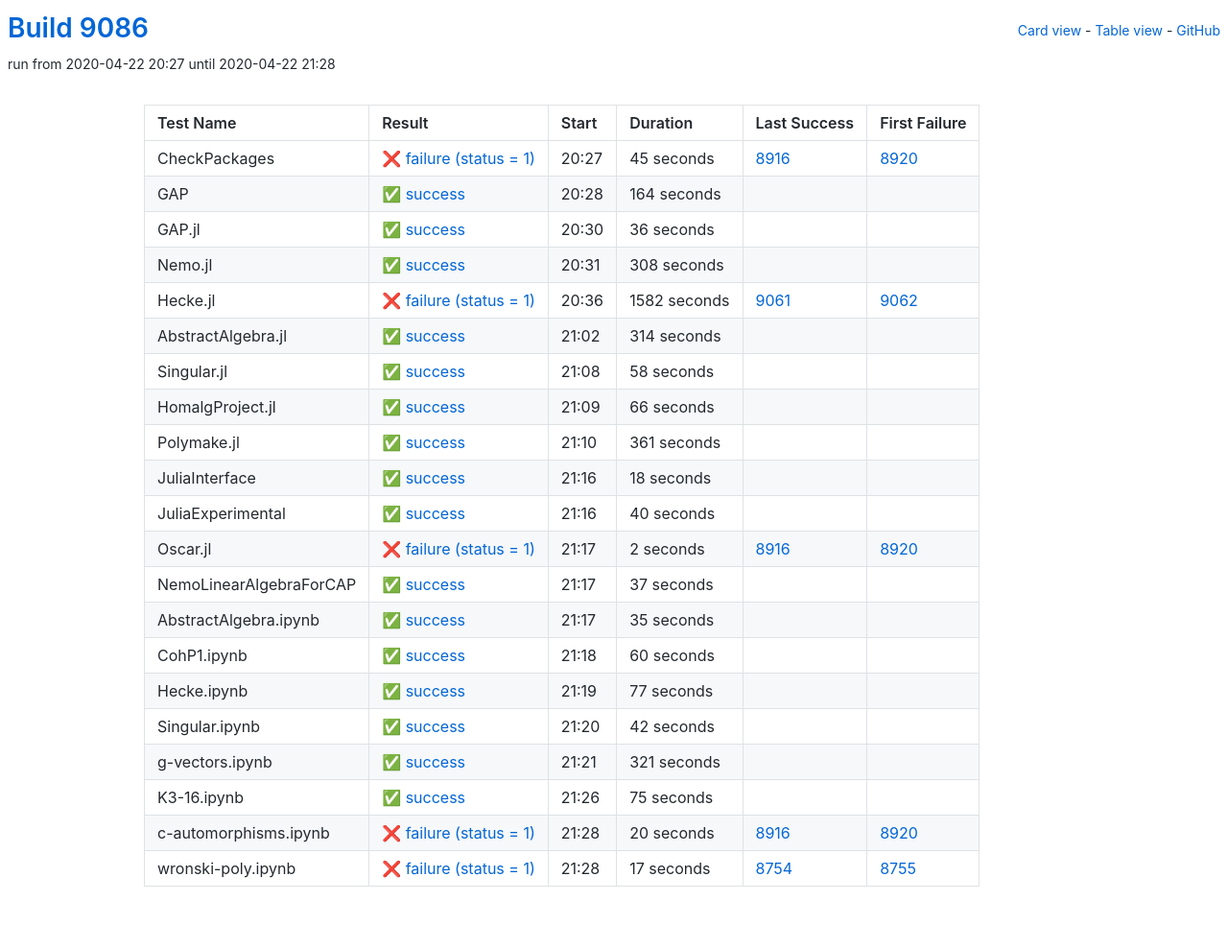
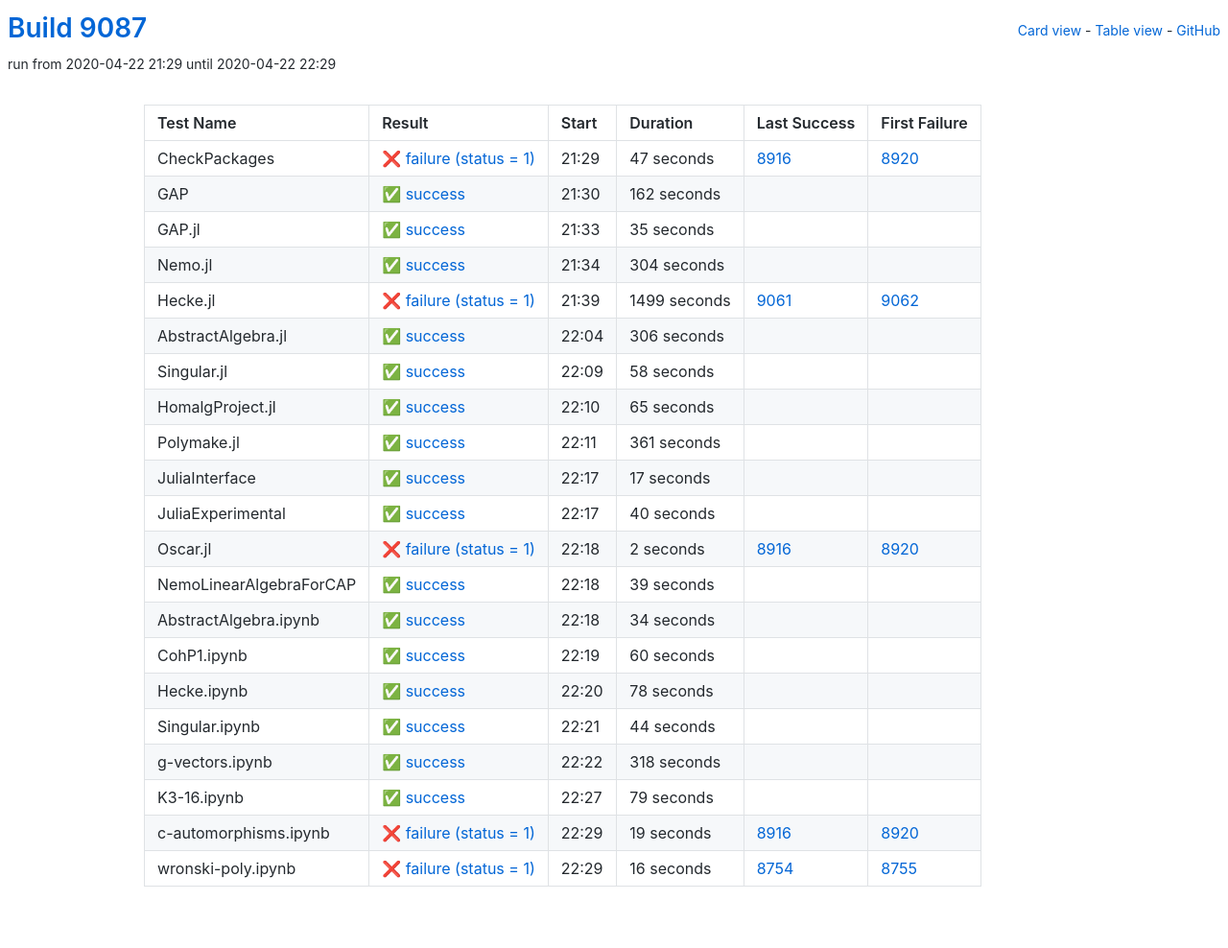
Before and after one commit to oscar-system/oscar-ci-status, a Jekyll site: the page built from table.html, in a window 1280 px wide. Shown: the whole page at 96% size. Built offline with Jekyll 4.4.1, drawn with Linux system fonts in a browser that asks for light colours.

Commit message:
Build 9087

```diff
--- a/_data/ci.yml
+++ b/_data/ci.yml
@@ -1,71 +1,71 @@
-build: 9086
-build_url: https://oscarci.mathematik.uni-kl.de/job/oscar/9086/
+build: 9087
+build_url: https://oscarci.mathematik.uni-kl.de/job/oscar/9087/
 job: oscar
 tests:
-- duration: 45
+- duration: 47
   exitcode: 1
   first_failure: 8920
   first_failure_url: https://oscarci.mathematik.uni-kl.de/job/oscar/8920/
   last_success: 8916
   last_success_url: https://oscarci.mathematik.uni-kl.de/job/oscar/8916/
-  log: https://oscarci.mathematik.uni-kl.de/job/oscar/9086/artifact/logs/build-9086/CheckPackages.log
+  log: https://oscarci.mathematik.uni-kl.de/job/oscar/9087/artifact/logs/build-9087/CheckPackages.log
   name: CheckPackages
-  start: 2020-04-22 20:27
+  start: 2020-04-22 21:29
   status: failure
   success: false
-- duration: 164
+- duration: 162
   exitcode: 0
   first_failure: false
   first_failure_url: null
   last_success: false
   last_success_url: null
-  log: https://oscarci.mathematik.uni-kl.de/job/oscar/9086/artifact/logs/build-9086/GAP.log
+  log: https://oscarci.mathematik.uni-kl.de/job/oscar/9087/artifact/logs/build-9087/GAP.log
   name: GAP
-  start: 2020-04-22 20:28
+  start: 2020-04-22 21:30
   status: success
   success: true
-- duration: 36
+- duration: 35
   exitcode: 0
   first_failure: false
   first_failure_url: null
   last_success: false
   last_success_url: null
-  log: https://oscarci.mathematik.uni-kl.de/job/oscar/9086/artifact/logs/build-9086/GAP.jl.log
+  log: https://oscarci.mathematik.uni-kl.de/job/oscar/9087/artifact/logs/build-9087/GAP.jl.log
   name: GAP.jl
-  start: 2020-04-22 20:30
+  start: 2020-04-22 21:33
   status: success
   success: true
-- duration: 308
+- duration: 304
   exitcode: 0
   first_failure: false
   first_failure_url: null
   last_success: false
   last_success_url: null
-  log: https://oscarci.mathematik.uni-kl.de/job/oscar/9086/artifact/logs/build-9086/Nemo.jl.log
+  log: https://oscarci.mathematik.uni-kl.de/job/oscar/9087/artifact/logs/build-9087/Nemo.jl.log
   name: Nemo.jl
-  start: 2020-04-22 20:31
+  start: 2020-04-22 21:34
   status: success
   success: true
-- duration: 1582
+- duration: 1499
   exitcode: 1
   first_failure: 9062
   first_failure_url: https://oscarci.mathematik.uni-kl.de/job/oscar/9062/
   last_success: 9061
   last_success_url: https://oscarci.mathematik.uni-kl.de/job/oscar/9061/
-  log: https://oscarci.mathematik.uni-kl.de/job/oscar/9086/artifact/logs/build-9086/Hecke.jl.log
+  log: https://oscarci.mathematik.uni-kl.de/job/oscar/9087/artifact/logs/build-9087/Hecke.jl.log
   name: Hecke.jl
-  start: 2020-04-22 20:36
+  start: 2020-04-22 21:39
   status: failure
   success: false
-- duration: 314
+- duration: 306
   exitcode: 0
   first_failure: false
   first_failure_url: null
   last_success: false
   last_success_url: null
-  log: https://oscarci.mathematik.uni-kl.de/job/oscar/9086/artifact/logs/build-9086/AbstractAlgebra.jl.log
+  log: https://oscarci.mathematik.uni-kl.de/job/oscar/9087/artifact/logs/build-9087/AbstractAlgebra.jl.log
   name: AbstractAlgebra.jl
-  start: 2020-04-22 21:02
+  start: 2020-04-22 22:04
   status: success
   success: true
 - duration: 58
@@ -74,20 +74,20 @@ tests:
   first_failure_url: null
   last_success: false
   last_success_url: null
-  log: https://oscarci.mathematik.uni-kl.de/job/oscar/9086/artifact/logs/build-9086/Singular.jl.log
+  log: https://oscarci.mathematik.uni-kl.de/job/oscar/9087/artifact/logs/build-9087/Singular.jl.log
   name: Singular.jl
-  start: 2020-04-22 21:08
+  start: 2020-04-22 22:09
   status: success
   success: true
-- duration: 66
+- duration: 65
   exitcode: 0
   first_failure: false
   first_failure_url: null
   last_success: false
   last_success_url: null
-  log: https://oscarci.mathematik.uni-kl.de/job/oscar/9086/artifact/logs/build-9086/HomalgProject.jl.log
+  log: https://oscarci.mathematik.uni-kl.de/job/oscar/9087/artifact/logs/build-9087/HomalgProject.jl.log
   name: HomalgProject.jl
-  start: 2020-04-22 21:09
+  start: 2020-04-22 22:10
   status: success
   success: true
 - duration: 361
@@ -96,20 +96,20 @@ tests:
   first_failure_url: null
   last_success: false
   last_success_url: null
-  log: https://oscarci.mathematik.uni-kl.de/job/oscar/9086/artifact/logs/build-9086/Polymake.jl.log
+  log: https://oscarci.mathematik.uni-kl.de/job/oscar/9087/artifact/logs/build-9087/Polymake.jl.log
   name: Polymake.jl
-  start: 2020-04-22 21:10
+  start: 2020-04-22 22:11
   status: success
   success: true
-- duration: 18
+- duration: 17
   exitcode: 0
   first_failure: false
   first_failure_url: null
   last_success: false
   last_success_url: null
-  log: https://oscarci.mathematik.uni-kl.de/job/oscar/9086/artifact/logs/build-9086/JuliaInterface.log
+  log: https://oscarci.mathematik.uni-kl.de/job/oscar/9087/artifact/logs/build-9087/JuliaInterface.log
   name: JuliaInterface
-  start: 2020-04-22 21:16
+  start: 2020-04-22 22:17
   status: success
   success: true
 - duration: 40
@@ -118,9 +118,9 @@ tests:
   first_failure_url: null
   last_success: false
   last_success_url: null
-  log: https://oscarci.mathematik.uni-kl.de/job/oscar/9086/artifact/logs/build-9086/JuliaExperimental.log
+  log: https://oscarci.mathematik.uni-kl.de/job/oscar/9087/artifact/logs/build-9087/JuliaExperimental.log
   name: JuliaExperimental
-  start: 2020-04-22 21:16
+  start: 2020-04-22 22:17
   status: success
   success: true
 - duration: 2
@@ -129,31 +129,31 @@ tests:
   first_failure_url: https://oscarci.mathematik.uni-kl.de/job/oscar/8920/
   last_success: 8916
   last_success_url: https://oscarci.mathematik.uni-kl.de/job/oscar/8916/
-  log: https://oscarci.mathematik.uni-kl.de/job/oscar/9086/artifact/logs/build-9086/Oscar.jl.log
+  log: https://oscarci.mathematik.uni-kl.de/job/oscar/9087/artifact/logs/build-9087/Oscar.jl.log
   name: Oscar.jl
-  start: 2020-04-22 21:17
+  start: 2020-04-22 22:18
   status: failure
   success: false
-- duration: 37
+- duration: 39
   exitcode: 0
   first_failure: false
   first_failure_url: null
   last_success: false
   last_success_url: null
-  log: https://oscarci.mathematik.uni-kl.de/job/oscar/9086/artifact/logs/build-9086/NemoLinearAlgebraForCAP.log
+  log: https://oscarci.mathematik.uni-kl.de/job/oscar/9087/artifact/logs/build-9087/NemoLinearAlgebraForCAP.log
   name: NemoLinearAlgebraForCAP
-  start: 2020-04-22 21:17
+  start: 2020-04-22 22:18
   status: success
   success: true
-- duration: 35
+- duration: 34
   exitcode: 0
   first_failure: false
   first_failure_url: null
   last_success: false
   last_success_url: null
-  log: https://oscarci.mathematik.uni-kl.de/job/oscar/9086/artifact/logs/build-9086/AbstractAlgebra.ipynb.log
+  log: https://oscarci.mathematik.uni-kl.de/job/oscar/9087/artifact/logs/build-9087/AbstractAlgebra.ipynb.log
   name: AbstractAlgebra.ipynb
-  start: 2020-04-22 21:17
+  start: 2020-04-22 22:18
   status: success
   success: true
 - duration: 60
@@ -162,74 +162,74 @@ tests:
   first_failure_url: null
   last_success: false
   last_success_url: null
-  log: https://oscarci.mathematik.uni-kl.de/job/oscar/9086/artifact/logs/build-9086/CohP1.ipynb.log
+  log: https://oscarci.mathematik.uni-kl.de/job/oscar/9087/artifact/logs/build-9087/CohP1.ipynb.log
   name: CohP1.ipynb
-  start: 2020-04-22 21:18
+  start: 2020-04-22 22:19
   status: success
   success: true
-- duration: 77
+- duration: 78
   exitcode: 0
   first_failure: false
   first_failure_url: null
   last_success: false
   last_success_url: null
-  log: https://oscarci.mathematik.uni-kl.de/job/oscar/9086/artifact/logs/build-9086/Hecke.ipynb.log
+  log: https://oscarci.mathematik.uni-kl.de/job/oscar/9087/artifact/logs/build-9087/Hecke.ipynb.log
   name: Hecke.ipynb
-  start: 2020-04-22 21:19
+  start: 2020-04-22 22:20
   status: success
   success: true
-- duration: 42
+- duration: 44
   exitcode: 0
   first_failure: false
   first_failure_url: null
   last_success: false
   last_success_url: null
-  log: https://oscarci.mathematik.uni-kl.de/job/oscar/9086/artifact/logs/build-9086/Singular.ipynb.log
+  log: https://oscarci.mathematik.uni-kl.de/job/oscar/9087/artifact/logs/build-9087/Singular.ipynb.log
   name: Singular.ipynb
-  start: 2020-04-22 21:20
+  start: 2020-04-22 22:21
   status: success
   success: true
-- duration: 321
+- duration: 318
   exitcode: 0
   first_failure: false
   first_failure_url: null
   last_success: false
   last_success_url: null
-  log: https://oscarci.mathematik.uni-kl.de/job/oscar/9086/artifact/logs/build-9086/g-vectors.ipynb.log
+  log: https://oscarci.mathematik.uni-kl.de/job/oscar/9087/artifact/logs/build-9087/g-vectors.ipynb.log
   name: g-vectors.ipynb
-  start: 2020-04-22 21:21
+  start: 2020-04-22 22:22
   status: success
   success: true
-- duration: 75
+- duration: 79
   exitcode: 0
   first_failure: false
   first_failure_url: null
   last_success: false
   last_success_url: null
-  log: https://oscarci.mathematik.uni-kl.de/job/oscar/9086/artifact/logs/build-9086/K3-16.ipynb.log
+  log: https://oscarci.mathematik.uni-kl.de/job/oscar/9087/artifact/logs/build-9087/K3-16.ipynb.log
   name: K3-16.ipynb
-  start: 2020-04-22 21:26
+  start: 2020-04-22 22:27
   status: success
   success: true
-- duration: 20
+- duration: 19
   exitcode: 1
   first_failure: 8920
   first_failure_url: https://oscarci.mathematik.uni-kl.de/job/oscar/8920/
   last_success: 8916
   last_success_url: https://oscarci.mathematik.uni-kl.de/job/oscar/8916/
-  log: https://oscarci.mathematik.uni-kl.de/job/oscar/9086/artifact/logs/build-9086/c-automorphisms.ipynb.log
+  log: https://oscarci.mathematik.uni-kl.de/job/oscar/9087/artifact/logs/build-9087/c-automorphisms.ipynb.log
   name: c-automorphisms.ipynb
-  start: 2020-04-22 21:28
+  start: 2020-04-22 22:29
   status: failure
   success: false
-- duration: 17
+- duration: 16
   exitcode: 1
   first_failure: 8755
   first_failure_url: https://oscarci.mathematik.uni-kl.de/job/oscar/8755/
   last_success: 8754
   last_success_url: https://oscarci.mathematik.uni-kl.de/job/oscar/8754/
-  log: https://oscarci.mathematik.uni-kl.de/job/oscar/9086/artifact/logs/build-9086/wronski-poly.ipynb.log
+  log: https://oscarci.mathematik.uni-kl.de/job/oscar/9087/artifact/logs/build-9087/wronski-poly.ipynb.log
   name: wronski-poly.ipynb
-  start: 2020-04-22 21:28
+  start: 2020-04-22 22:29
   status: failure
   success: false
```
Also changed, not shown: README.md.
